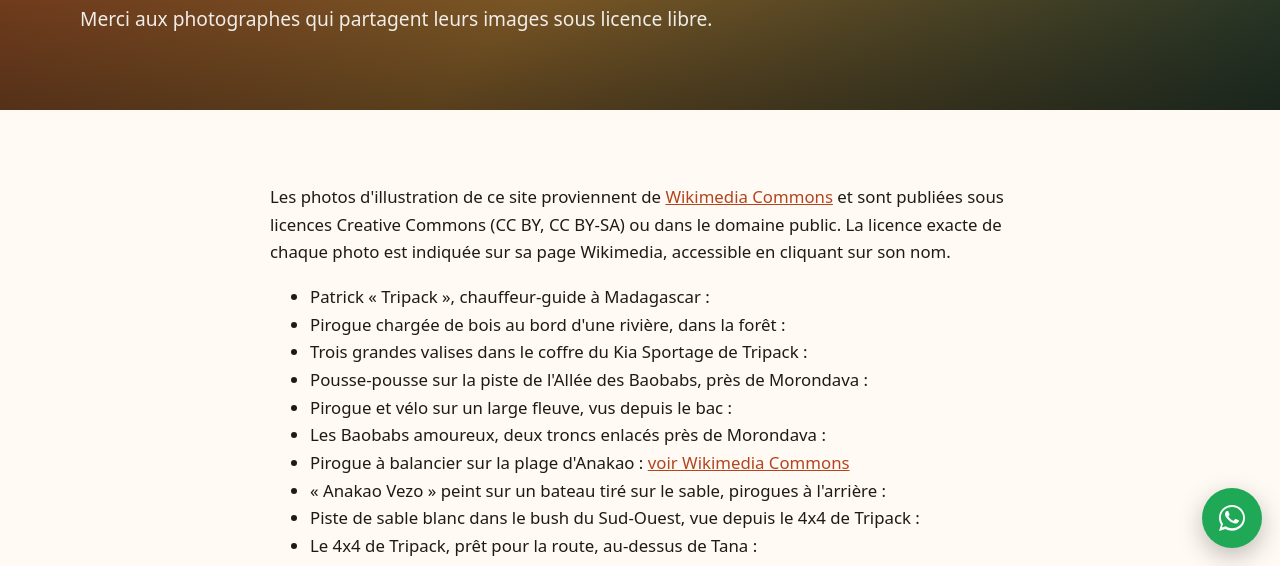
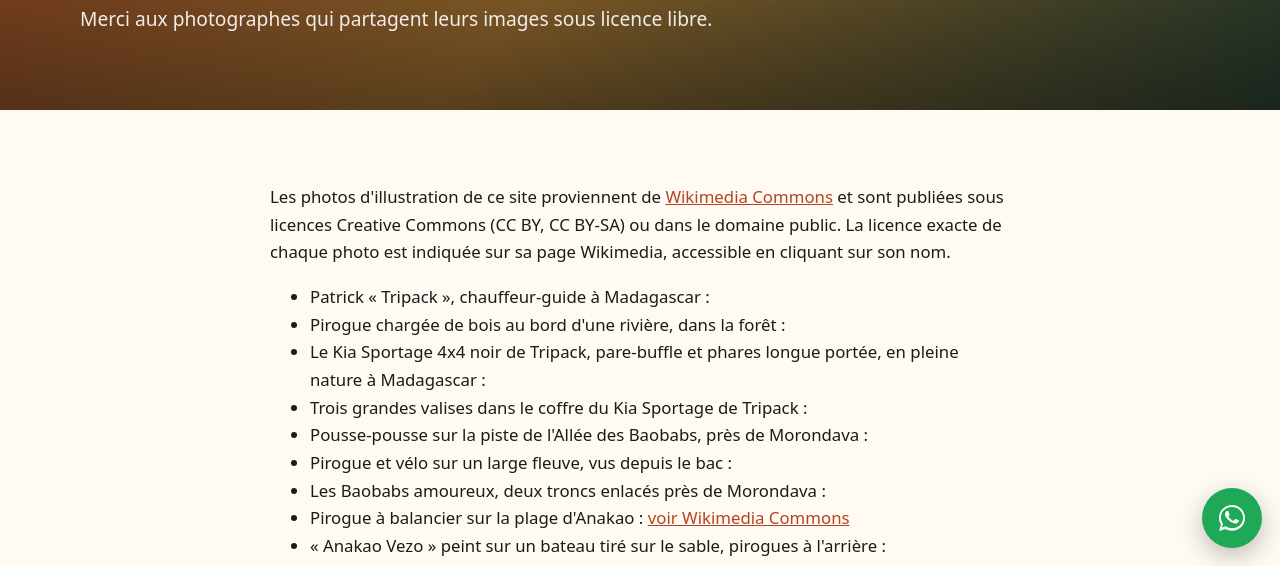
Before and after one commit to Asalaoui1978/chauffeur-madagascar, an Astro site: page /credits-photos in a window 1280 px wide. Shown: the part 234-800 px from the top of the page. Built offline with nearby package versions, Linux system fonts and the light colour scheme; Astro itself is replaced by a stand-in of ours.

Commit message:
Photo du Kia Sportage 4x4 noir : page Tripack et galerie
Co-Authored-By: Claude Opus 5.5 <noreply@anthropic.com>
Claude-Session: https://claude.ai/code/session_01TnRBTKUAjBH7qwyqouEGf7

```diff
--- a/src/data/photos.ts
+++ b/src/data/photos.ts
@@ -15,6 +15,7 @@ export const photos: Record<string, Photo> = {
   // ——— Photos de Tripack (libres de droits, fournies par le propriétaire du site) ———
   'threepac-portrait': { src: '/images/threepac/threepac-portrait.jpg', author: '', alt: 'Patrick « Tripack », chauffeur-guide à Madagascar' },
   'pirogue-riviere': { src: '/images/threepac/pirogue-riviere.jpg', author: '', alt: 'Pirogue chargée de bois au bord d\'une rivière, dans la forêt' },
+  'sportage-noir': { src: '/images/threepac/sportage-4x4-noir.jpg', author: '', alt: 'Le Kia Sportage 4x4 noir de Tripack, pare-buffle et phares longue portée, en pleine nature à Madagascar' },
   'coffre-sportage': { src: '/images/threepac/coffre-sportage.jpg', author: '', alt: 'Trois grandes valises dans le coffre du Kia Sportage de Tripack' },
   'allee-baobabs-pousse': { src: '/images/threepac/allee-baobabs-pousse.jpg', author: '', alt: "Pousse-pousse sur la piste de l'Allée des Baobabs, près de Morondava" },
   'pirogue-fleuve': { src: '/images/threepac/pirogue-fleuve.jpg', author: '', alt: 'Pirogue et vélo sur un large fleuve, vus depuis le bac' },
@@ -79,7 +80,7 @@ export const photoPage = (p: Photo) =>
 export const getPhoto = (key?: string) => (key ? photos[key] : undefined);
 
 // Galerie : photos de Tripack, dans l'ordre d'affichage
-export const galerie = ['threepac-portrait', 'threepac-4x4', 'sifaka-danseur', 'piste-rouge', 'sifaka-et-son-petit', 'microcebe', 'lemurien-nuit', 'coucher-soleil', 'jardin-bord-de-mer', 'baie-pirogues', 'cabane-ocean', 'jardin-baleine', 'cote-vagues', 'taxi-brousse', 'tableau-de-bord', 'interieur-vehicule', 'allee-baobabs-pousse', 'baobabs-amoureux', 'pirogue-fleuve', 'pirogue-riviere', 'coffre-sportage', 'anakao', 'anakao-vezo', 'piste-sable-sud-ouest'];
+export const galerie = ['threepac-portrait', 'threepac-4x4', 'sportage-noir', 'sifaka-danseur', 'piste-rouge', 'sifaka-et-son-petit', 'microcebe', 'lemurien-nuit', 'coucher-soleil', 'jardin-bord-de-mer', 'baie-pirogues', 'cabane-ocean', 'jardin-baleine', 'cote-vagues', 'taxi-brousse', 'tableau-de-bord', 'interieur-vehicule', 'allee-baobabs-pousse', 'baobabs-amoureux', 'pirogue-fleuve', 'pirogue-riviere', 'coffre-sportage', 'anakao', 'anakao-vezo', 'piste-sable-sud-ouest'];
 
 export const videos = [
   { src: '/videos/sur-la-piste.mp4', poster: '/videos/sur-la-piste.jpg', titre: 'Sur la piste avec Tripack', vertical: true },
--- a/src/views/Tripack.astro
+++ b/src/views/Tripack.astro
@@ -54,6 +54,7 @@ const person = {
 
       <h2>{tr.tp_h_vehicle}</h2>
       <p>{site.vehicle}. {tr.tp_vehicle_p}</p>
+      <div class="card-media" style="border-radius:var(--radius);margin:1rem 0 0"><Photo photoKey="sportage-noir" /></div>
       <div class="grid grid-2" style="margin:1rem 0">
         <div class="card-media" style="border-radius:var(--radius)"><Photo photoKey="tableau-de-bord" /></div>
         <div class="card-media" style="border-radius:var(--radius)"><Photo photoKey="interieur-vehicule" /></div>
```
Also changed, not shown: public/images/threepac/sportage-4x4-noir.jpg (added).
